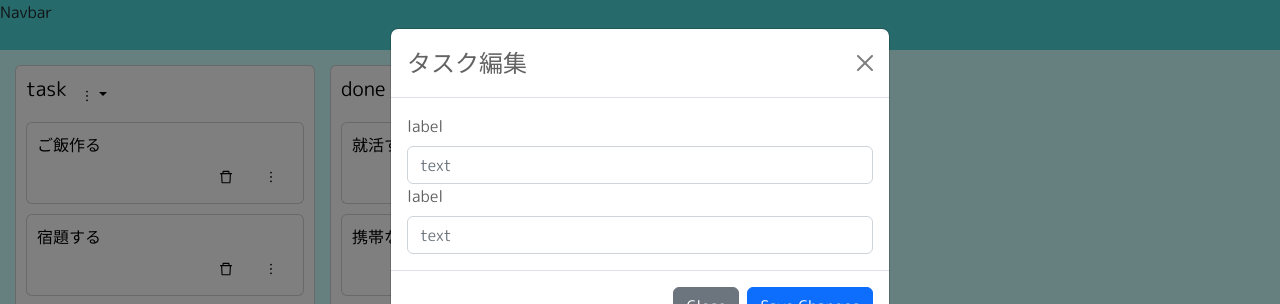
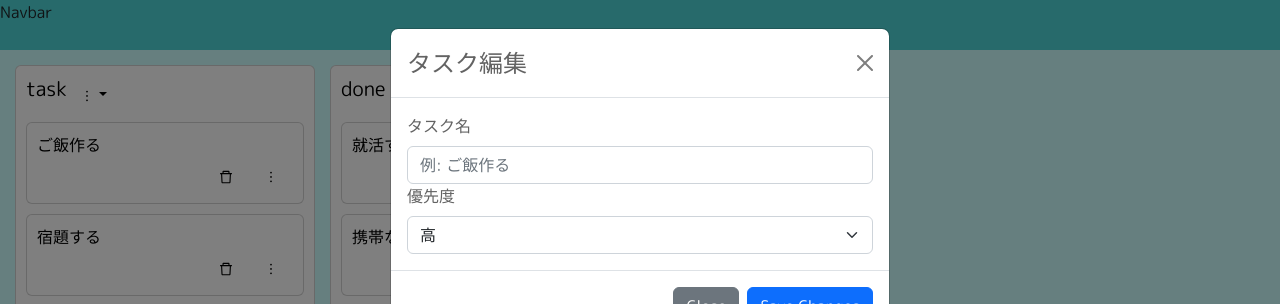
Before and after one commit to yashiro-ryo/task-manage-app-potato, a Next.js app in the folder client/: page /kanban in a window 1280 px wide. Both pictures are taken after a click on the button 48 px from the left and 416 px from the top of the page. Shown: the top 304 px of the page. Built offline with nearby package versions, Linux system fonts and the light colour scheme.

Commit message:
feat: input selectコンポーネントを追加

```diff
--- /dev/null
+++ b/client/components/InputOptions.tsx
@@ -0,0 +1,28 @@
+import { Form } from "react-bootstrap";
+
+type Props = {
+  formLabel: string;
+  options: Array<Option>;
+};
+
+type Option = {
+  value: number | string;
+  label: string;
+};
+
+export default function InputOptions(props: Props) {
+  return (
+    <>
+      <Form.Label>{props.formLabel}</Form.Label>
+      <Form.Select>
+        {props.options.map((option: Option, index: number) => {
+          return (
+            <option value={option.value} key={index}>
+              {option.label}
+            </option>
+          );
+        })}
+      </Form.Select>
+    </>
+  );
+}
--- a/client/components/TaskEditor.tsx
+++ b/client/components/TaskEditor.tsx
@@ -1,6 +1,7 @@
 import { Modal, Button } from "react-bootstrap";
 import styled from "styled-components";
 import InputForm from "./InputForm";
+import InputOptions from "./InputOptions";
 
 type Props = {
   isVisible: boolean;
@@ -16,14 +17,33 @@ export default function TaskEditor(props: Props) {
     color: #636363;
   `;
 
+  const options = [
+    {
+      label: "高",
+      value: "high",
+    },
+    {
+      label: "中",
+      value: "middium",
+    },
+    {
+      label: "低",
+      value: "low",
+    },
+  ];
+
   return (
     <StyledModal show={props.isVisible} onHide={handleClose}>
       <StyledModal.Header closeButton>
         <StyledModal.Title>タスク編集</StyledModal.Title>
       </StyledModal.Header>
       <StyledModal.Body>
-        <InputForm formLabel="label" formType="text" placeHolder="text" />
-        <InputForm formLabel="label" formType="text" placeHolder="text" />
+        <InputForm
+          formLabel="タスク名"
+          formType="text"
+          placeHolder="例: ご飯作る"
+        />
+        <InputOptions formLabel="優先度" options={options} />
       </StyledModal.Body>
       <StyledModal.Footer>
         <Button variant="secondary" onClick={handleClose}>
```
